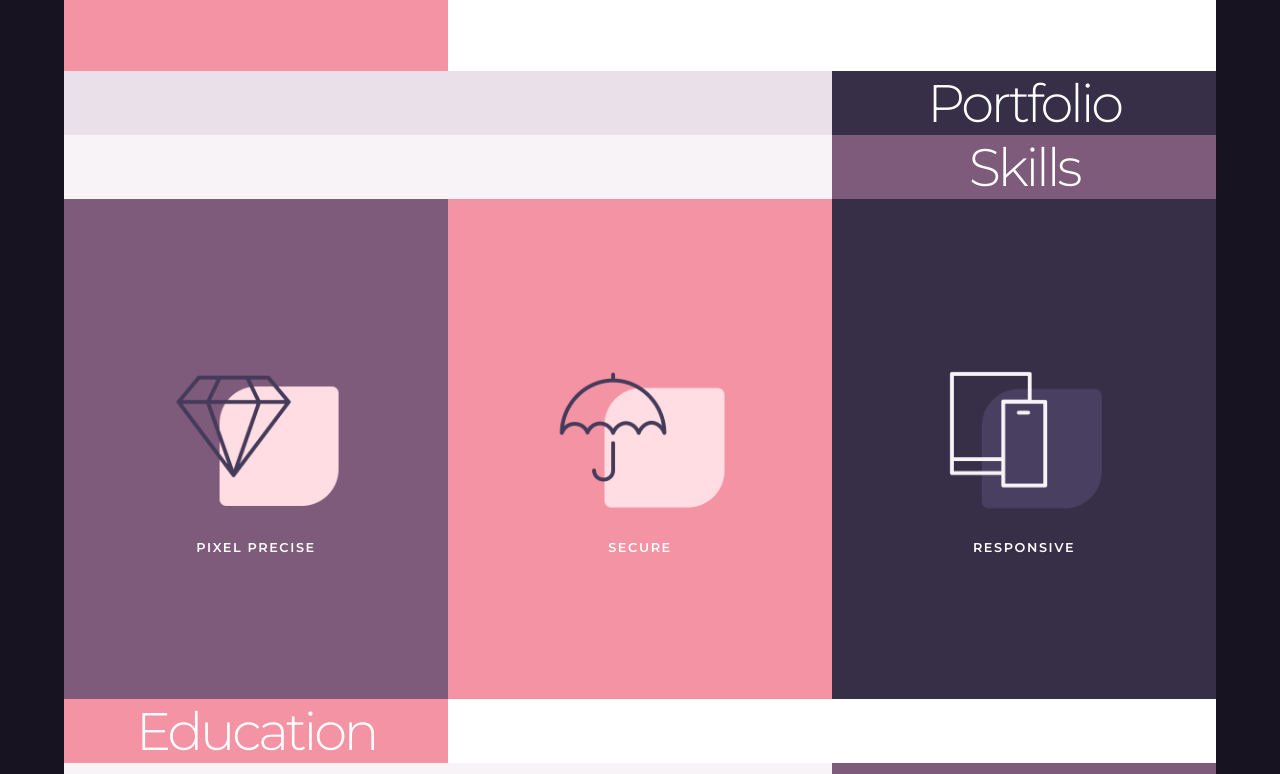
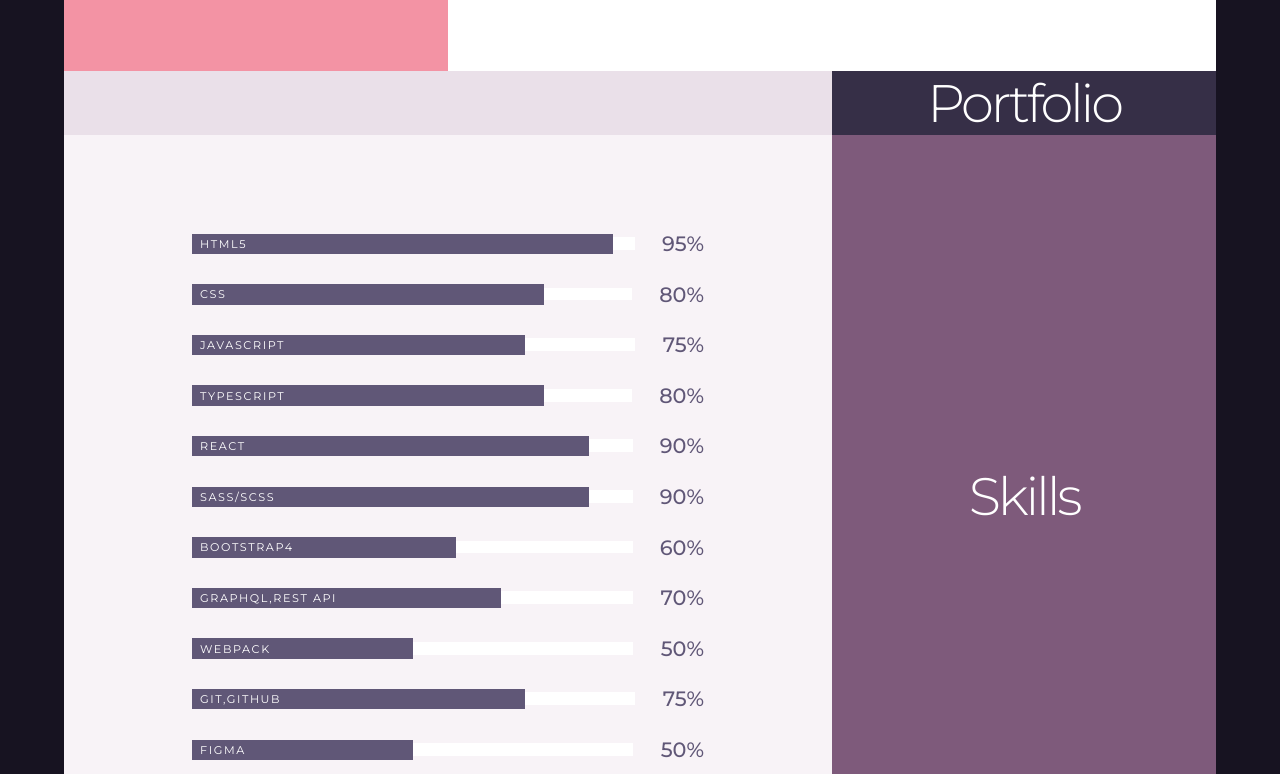
Before and after one commit to Helya-Moradi/Portfolio, a React app: page / in a window 1280 px wide. Shown: the part 1400-2174 px from the top of the page. Built offline with nearby package versions, Linux system fonts and the light colour scheme.

Commit message:
feat: add my skills

```diff
--- a/src/sections/main_content/components/template/index.sass
+++ b/src/sections/main_content/components/template/index.sass
@@ -4,10 +4,10 @@
   display: flex
 
   &.ltr
-    direction: ltr
+    flex-direction: row
 
   &.rtl
-    direction: rtl
+    flex-direction: row-reverse
 
   &.pink
     --titleContainerBg: #{$pink}
--- a/src/sections/main_content/sections/skills/index.sass
+++ b/src/sections/main_content/sections/skills/index.sass
@@ -0,0 +1,7 @@
+.skills
+  display: flex
+  flex-direction: column
+  justify-content: center
+  align-items: center
+  gap: 1.6rem
+  padding: 6rem 8rem
--- a/src/sections/main_content/sections/skills/index.tsx
+++ b/src/sections/main_content/sections/skills/index.tsx
@@ -1,13 +1,26 @@
 import Template from "src/sections/main_content/components/template";
 import style from "./index.sass"
+import Range from "src/sections/main_content/components/range";
 
 function Skills() {
     return (
         // TODO: add children
         <Template title='Skills' color='lightPurple' direction='rtl'>
-
+            <div className={style.skills}>
+                <Range title='html5' percent={95}/>
+                <Range title='css' percent={80}/>
+                <Range title='javascript' percent={75}/>
+                <Range title='typescript' percent={80}/>
+                <Range title='react' percent={90}/>
+                <Range title='sass/scss' percent={90}/>
+                <Range title='bootstrap4' percent={60}/>
+                <Range title='graphql,rest api' percent={70}/>
+                <Range title='webpack' percent={50}/>
+                <Range title='git,github' percent={75}/>
+                <Range title='figma' percent={50}/>
+            </div>
         </Template>
-    );
+);
 }
 
 export default Skills;
```
